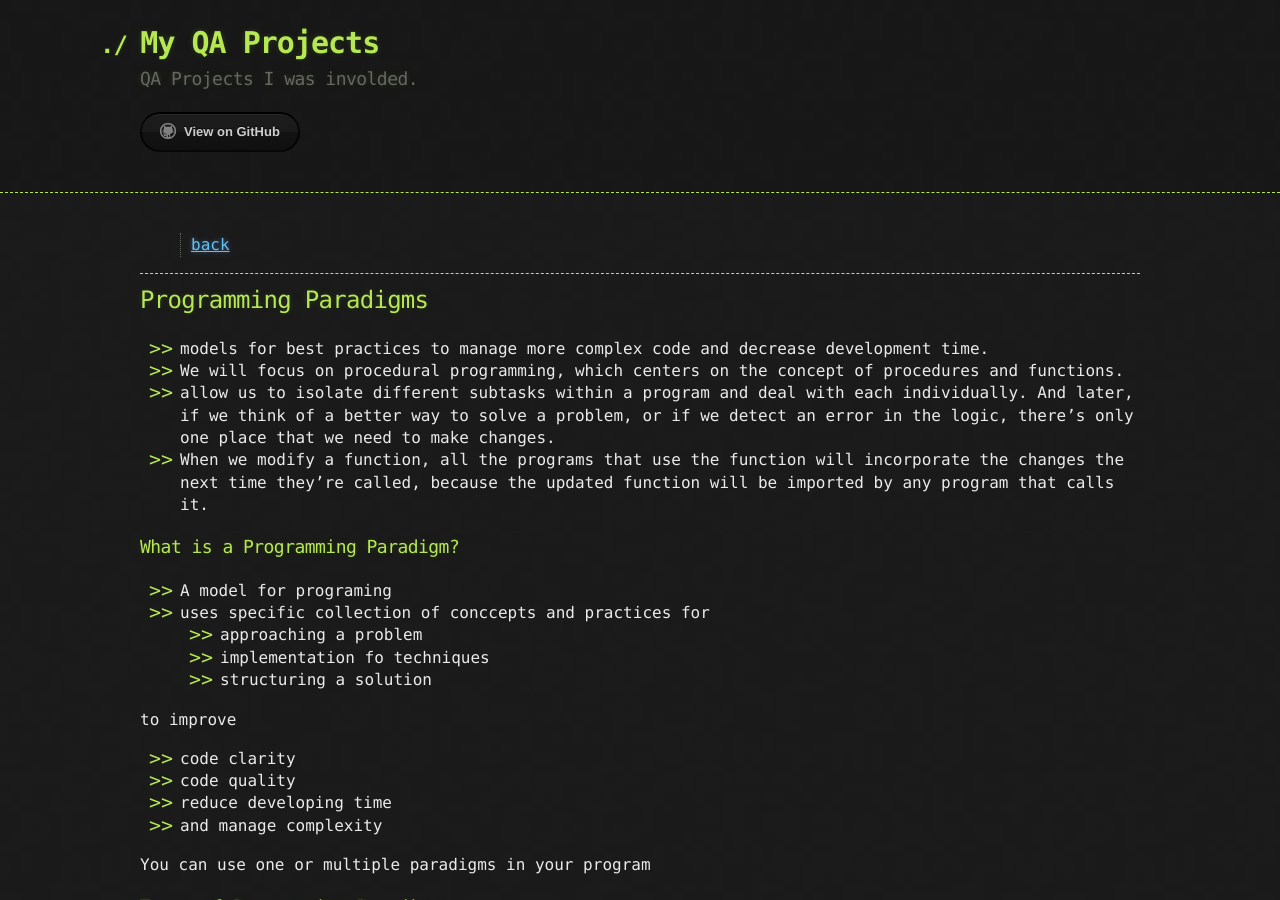
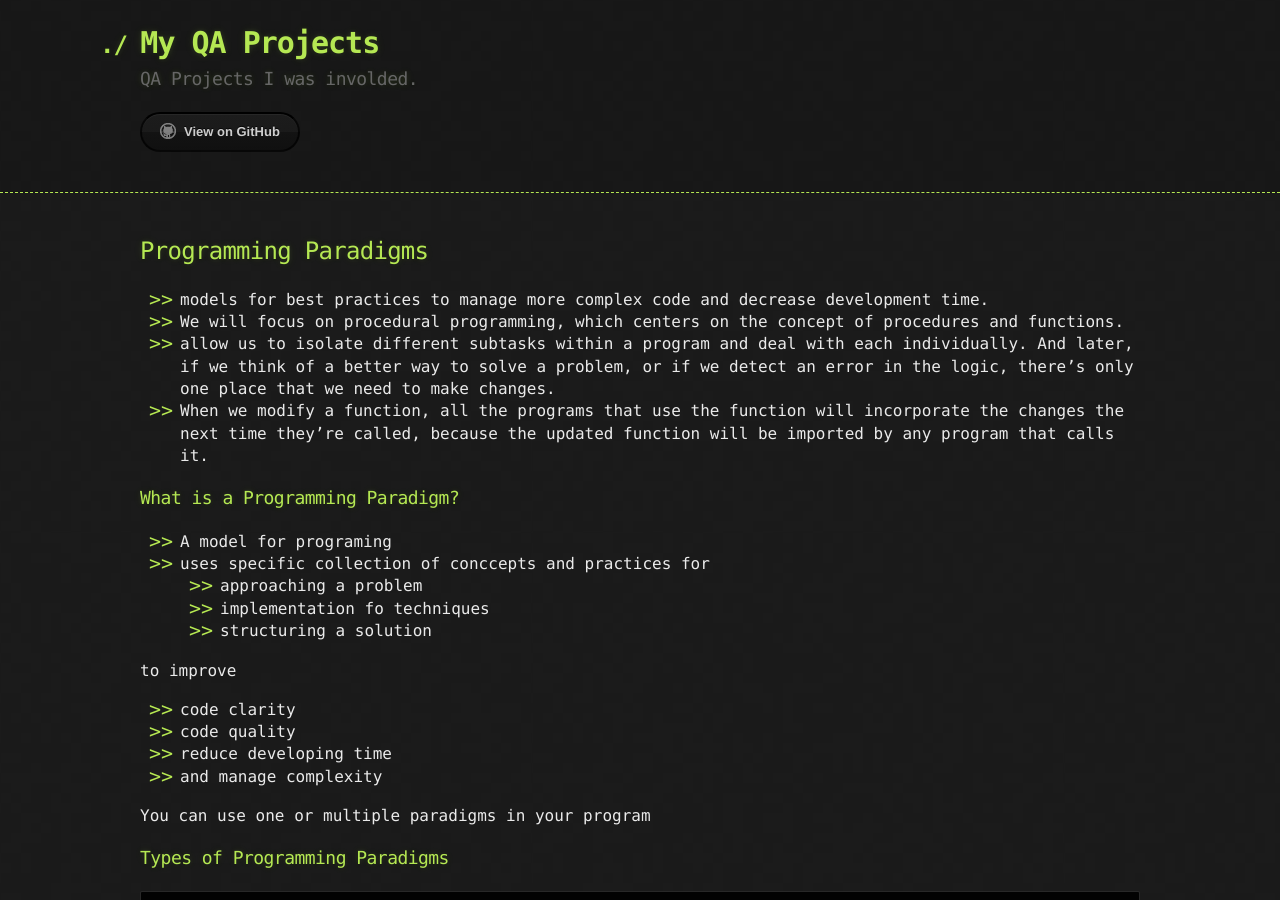
Before and after one commit to sciustechnologia/sciustechnologia.github.io, a Jekyll site: the page built from python/06_functions/0613_ProgrammingParadigms.md, in a window 1280 px wide and 900 px high. Built offline with Jekyll 4.4.1, drawn with Linux system fonts in a browser that asks for light colours.

Commit message:
Update 0613_ProgrammingParadigms.md

```diff
--- a/python/06_functions/0613_ProgrammingParadigms.md
+++ b/python/06_functions/0613_ProgrammingParadigms.md
@@ -1,10 +1,6 @@
 ---
 title: Python - Programming Paradigms
 layout: default
----
-
-> [back](./index.html)
-
 ---
 
 ## Programming Paradigms
```
